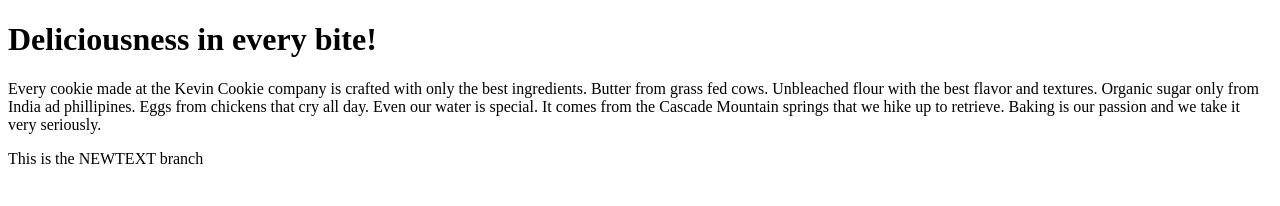
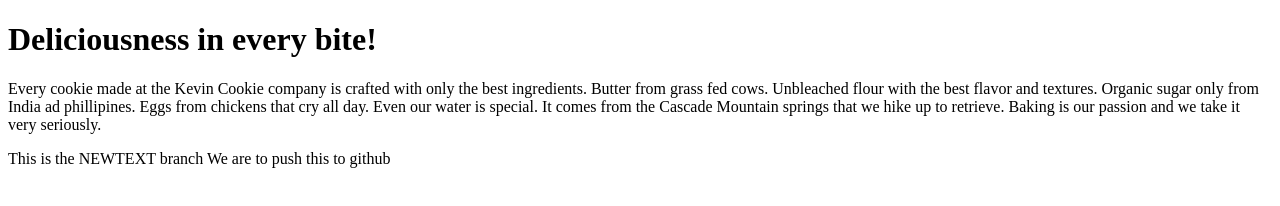
Before and after one commit to prevho/gittyman, a plain HTML site: page index.htm in a window 1280 px wide. Drawn offline with Linux system fonts and the light colour scheme.

Commit message:
Updated index yet AGAIN

```diff
--- a/index.htm
+++ b/index.htm
@@ -9,6 +9,7 @@
 
 This is the NEWTEXT branch
 
+We are to push this to github
 
 </body>
 </html>
```
